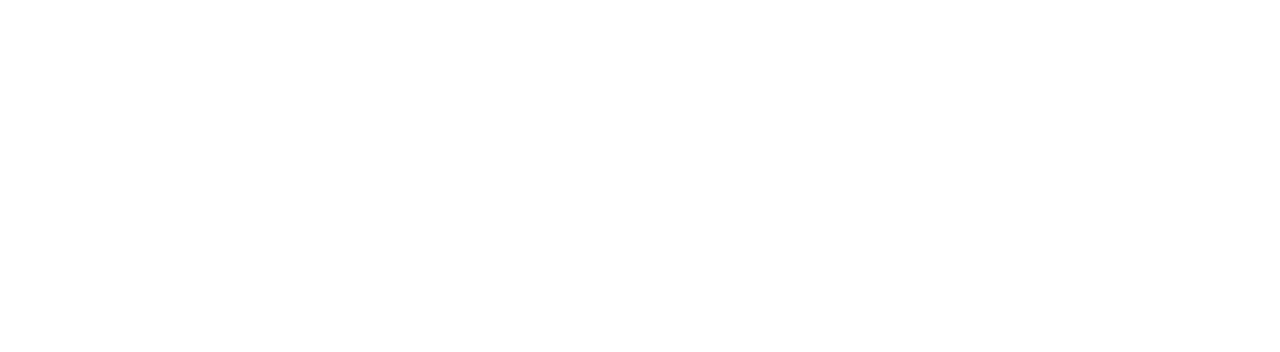
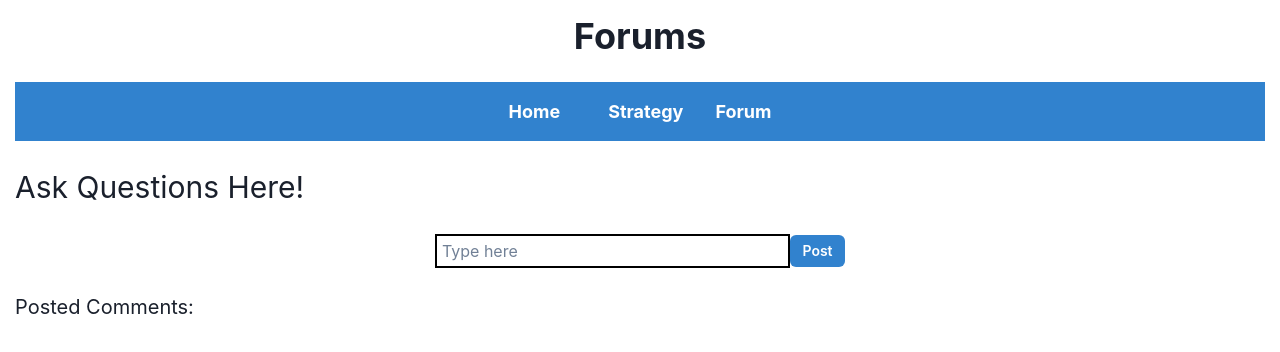
Before and after one commit to andrewango/henhacks, a React (Create React App) app: page /#/QnA in a window 1280 px wide. Before the commit this address had no page. Shown: the top 352 px of the page. Built offline with nearby package versions, Linux system fonts and the light colour scheme.

Commit message:
Added in a Forum Page with two Threads

```diff
--- a/src/App.tsx
+++ b/src/App.tsx
@@ -2,6 +2,8 @@
 import Landing from "./pages/Landing";
 import Strategy from "./pages/Strategy";
 import Forum from "./pages/Forum";
+import QnA from "./pages/QnA";
+import FAQ from "./pages/FAQ";
 //Routing
 import { Routes, Route } from "react-router-dom";
 
@@ -12,6 +14,8 @@
             <Route path="/" element={<Landing />}></Route>
             <Route path="/Strategy" element={<Strategy />}></Route>
             <Route path="/Forum" element={<Forum />}></Route>
+            <Route path="/QnA" element={<QnA />}></Route>
+            <Route path="/FAQ" element={<FAQ />}></Route>
         </Routes>
     );
 }
--- /dev/null
+++ b/src/component/Textbox.tsx
@@ -0,0 +1,54 @@
+import { Text, Button, Center, Box } from '@chakra-ui/react';
+import React, { useState, useRef } from 'react';
+
+interface Post {
+    id: number;
+    text: string;
+    date: string;
+  }
+
+export function Textbox(): JSX.Element {
+  const getPost: string | null = sessionStorage.getItem("posts")
+  const postsToParse = getPost !== null && getPost !== undefined ? getPost : "";
+  const currentPosts = postsToParse ? JSON.parse(postsToParse) : [];
+  const [text, setText] = useState('');
+  const [posts, setPosts] = useState<Post[]>(currentPosts);
+
+  const handleInputChange = (event: React.ChangeEvent<HTMLInputElement>) => {
+    setText(event.target.value);
+  };
+
+  const handlePost = () => {
+    const newPost: Post = {
+      id: Date.now(),
+      text: text,
+      date: Date()
+    };
+    setPosts([ newPost, ...posts ]);
+    const newPosts = [ newPost, ...posts ];
+    sessionStorage.setItem("posts", JSON.stringify(newPosts))
+    setText('');
+  };
+
+  return (
+    <div>
+      <div>
+        <br></br>
+        <Center>
+            <Box bg='black' p={.5}>
+                <input size={30} style={{ height: "30px" }} id="text-input" type="text" value={text} onChange={handleInputChange} placeholder=' Type here'/>
+            </Box>
+                <Button size='sm' colorScheme='blue' onClick={handlePost}>Post</Button>
+        </Center>
+      </div>
+      <br></br>
+      <div>
+        <Text fontSize='xl'>Posted Comments:</Text>
+        {posts.map((post) => (post.text !== '' ? <p key={post.id}>{post.text}</p> : ''
+        ))}
+      </div>
+    </div>
+  );
+};
+
+export default Textbox;
--- /dev/null
+++ b/src/pages/FAQ.tsx
@@ -0,0 +1,25 @@
+import React from "react";
+import { Center, Heading, Text } from "@chakra-ui/react";
+import NavBar from "../component/NavBar";
+
+export function FAQ() {
+    return (
+        <>
+            <div style={{padding: 15}}>
+                <Center id="center">
+                    <Heading>Forums</Heading>
+                </Center>
+                <br></br>
+                <NavBar></NavBar>
+                <br></br>
+                <Text fontSize='3xl'>Frequently Asked Questions</Text>
+                <br></br>
+                <Text fontSize='xl'>Q: Where should I go if I need a loan?</Text>
+                <br></br>
+                <Text fontSize='xl'>A: Our Strategies page has many resources to help!</Text>
+            </div>
+        </>
+    )
+}
+
+export default FAQ;
--- a/src/pages/Forum.tsx
+++ b/src/pages/Forum.tsx
@@ -1,17 +1,28 @@
 import React from "react";
-import { Center, Heading } from "@chakra-ui/react";
+import { Center, Heading, Button } from "@chakra-ui/react";
+import { Link } from "react-router-dom";
 import NavBar from "../component/NavBar";
 
 export default function Forum() {
     return (
         <>
-            <div style={{padding: 10}}>
+            <div style={{padding: 15}}>
                 <Center id="center">
-                    <Heading>Forum</Heading>
+                    <Heading>Forums</Heading>
                 </Center>
                 <br></br>
                 <NavBar></NavBar>
+                <br></br>
+                <Link to='/QnA'>
+                    <Button colorScheme='blue' fontSize='3xl' variant='link'>Ask Questions Here!</Button>
+                </Link>
+                <br></br>
+                <br></br>
+                <Link to='/FAQ'>
+                    <Button colorScheme='blue' fontSize='3xl' variant='link'>Frequently Asked Questions</Button>
+                </Link>
             </div>
+
         </>
     )
 }
--- a/src/pages/Landing.tsx
+++ b/src/pages/Landing.tsx
@@ -5,7 +5,7 @@
 export default function Landing() {
     return (
         <>
-            <div style={{padding: 10}}>
+            <div style={{padding: 15}}>
                 <Center>
                     <Heading>Reinvent Your Financial Life</Heading>
                 </Center>
--- /dev/null
+++ b/src/pages/QnA.tsx
@@ -0,0 +1,23 @@
+import React from "react";
+import { Center, Heading, Text } from "@chakra-ui/react";
+import NavBar from "../component/NavBar";
+import Textbox from "../component/Textbox";
+
+export function QnA() {
+    return (
+        <>
+            <div style={{padding: 15}}>
+                <Center id="center">
+                    <Heading>Forums</Heading>
+                </Center>
+                <br></br>
+                <NavBar></NavBar>
+                <br></br>
+                <Text fontSize='3xl'>Ask Questions Here!</Text>
+                <Textbox></Textbox>
+            </div>
+        </>
+    )
+}
+
+export default QnA;
--- a/src/pages/Strategy.tsx
+++ b/src/pages/Strategy.tsx
@@ -5,7 +5,7 @@
 export default function Forum() {
     return (
         <>
-            <div style={{padding: 10}}>
+            <div style={{padding: 15}}>
                 <Center id="center">
                     <Heading>Strategy</Heading>
                 </Center>
```
Also changed, not shown: package.json (indentation only).
